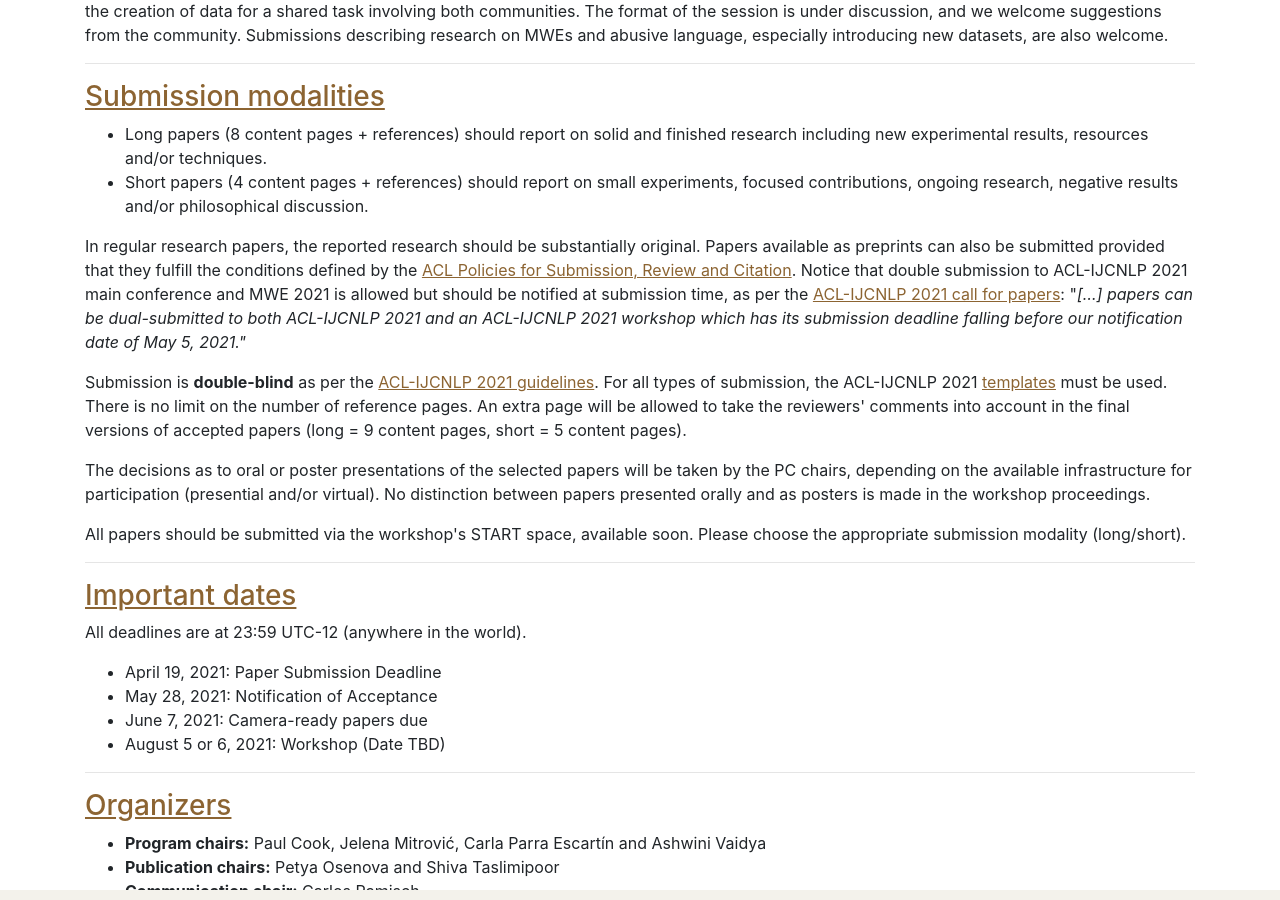
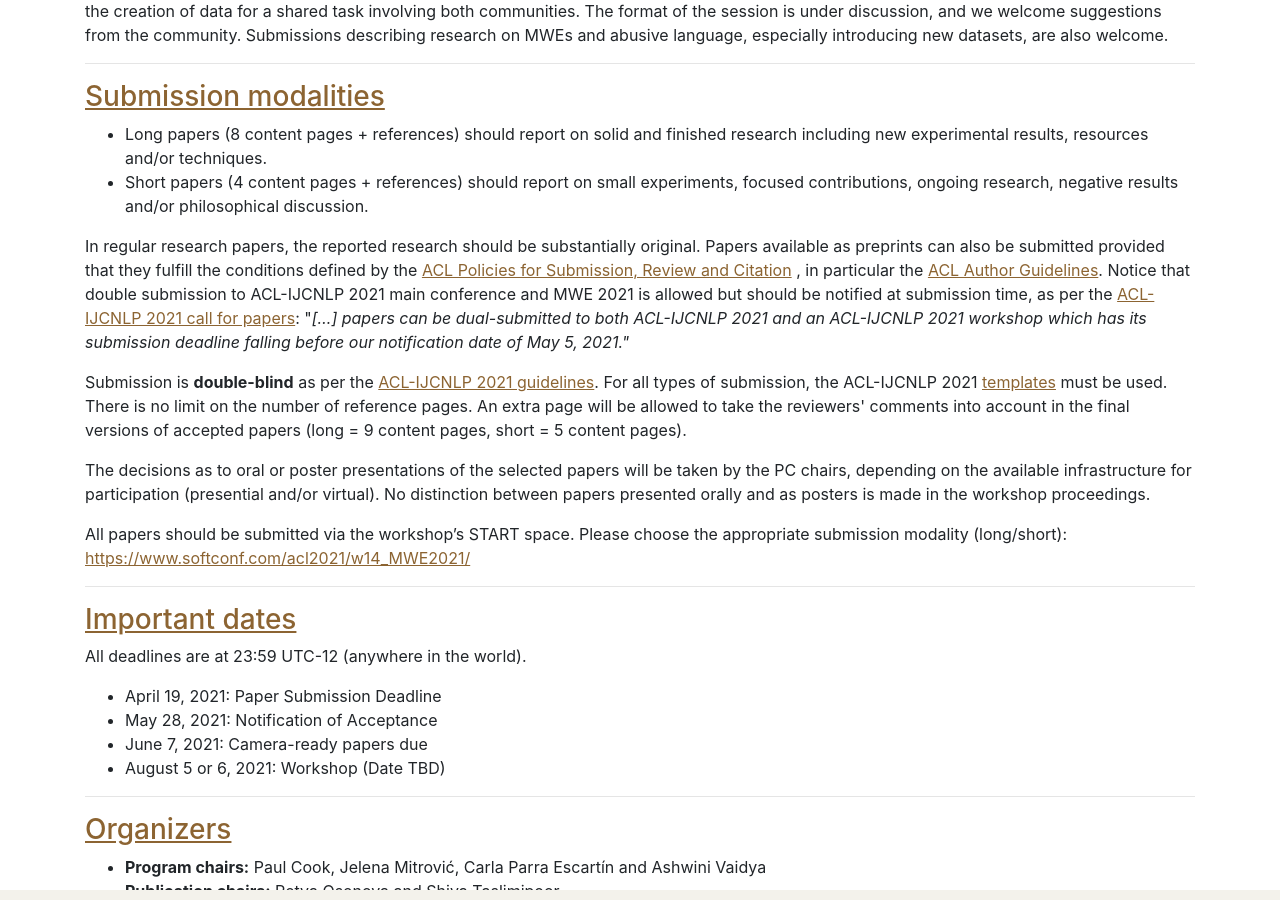
Before and after one commit to multiword/multiword.github.io, a Jekyll site: the page built from mwe2021/index.md, in a window 1280 px wide and 900 px high, scrolled down 1677 px. Built offline with Jekyll 4.4.1, drawn with Linux system fonts in a browser that asks for light colours; comment, search, counter and statistics services are not loaded.

Commit message:
Add START link and a link to ACL author guidelines

```diff
--- a/mwe2021/index.md
+++ b/mwe2021/index.md
@@ -61,6 +61,7 @@ The 17th Workshop on MWEs invites submissions on (but not limited to) the follow
 
 
 ##### Joint session with WOAH Workshop
+
 Pursuing the MWE Section's tradition of synergies with other communities and in accordance with ACL-IJCNLP 2021's theme track on NLP for social good, we will organise a joint session with the [Workshop on Online  Abuse and Harm (WOAH)](https://www.workshopononlineabuse.com/). We believe that MWEs are important in online abuse detection, and that the latter can provide an interesting testbed for MWE processing technology. The main goal is to pave the way towards the creation of data for a shared task involving both communities. The format of the session is under discussion, and we welcome suggestions from the community. Submissions describing research on MWEs and abusive language, especially introducing new datasets, are also welcome.
 
 
@@ -71,14 +72,14 @@ Pursuing the MWE Section's tradition of synergies with other communities and in
 - Long papers (8 content pages + references) should report on solid and finished research including new experimental results, resources and/or techniques.
 - Short papers (4 content pages + references) should report on small experiments, focused contributions, ongoing research, negative results and/or philosophical discussion.
 
-In regular research papers, the reported research should be substantially original. Papers available as preprints can also be submitted provided that they fulfill the conditions defined by the [ACL Policies for Submission, Review and Citation](https://www.aclweb.org/portal/content/new-policies-submission-review-and-citation). Notice that double submission to ACL-IJCNLP 2021 main conference and MWE 2021 is allowed but should be notified at submission time, as per the [ACL-IJCNLP 2021 call for papers](https://2021.aclweb.org/calls/papers/#multiple-submission-policy): &quot;_[...] papers can be dual-submitted to both ACL-IJCNLP 2021 and an ACL-IJCNLP 2021 workshop which has its submission deadline falling before our notification date of May 5, 2021.&quot;_
+In regular research papers, the reported research should be substantially original. Papers available as preprints can also be submitted provided that they fulfill the conditions defined by the [ACL Policies for Submission, Review and Citation](https://www.aclweb.org/portal/content/new-policies-submission-review-and-citation) , in particular the [ACL Author Guidelines](https://www.aclweb.org/adminwiki/index.php?title=ACL_Author_Guidelines). Notice that double submission to ACL-IJCNLP 2021 main conference and MWE 2021 is allowed but should be notified at submission time, as per the [ACL-IJCNLP 2021 call for papers](https://2021.aclweb.org/calls/papers/#multiple-submission-policy): &quot;_[...] papers can be dual-submitted to both ACL-IJCNLP 2021 and an ACL-IJCNLP 2021 workshop which has its submission deadline falling before our notification date of May 5, 2021.&quot;_
 
 Submission is **double-blind** as per the [ACL-IJCNLP 2021 guidelines](https://2021.aclweb.org/calls/papers/#paper-submission-information). For all types of submission, the ACL-IJCNLP 2021 [templates](https://2021.aclweb.org/calls/papers/#paper-submission-and-templates) must be used. There is no limit on the number of reference pages. An extra page will be allowed to take the reviewers&#39; comments into account in the final versions of accepted papers (long = 9 content pages, short = 5 content pages).
 
 The decisions as to oral or poster presentations of the selected papers will be taken by the PC chairs, depending on the available infrastructure for participation (presential and/or virtual). No distinction between papers presented orally and as posters is made in the workshop proceedings.
 
-All papers should be submitted via the workshop&#39;s START space, available soon. Please choose the appropriate submission modality (long/short).
-
+All papers should be submitted via the workshop's START space. Please choose the appropriate submission modality (long/short):
+[https://www.softconf.com/acl2021/w14_MWE2021/](https://www.softconf.com/acl2021/w14_MWE2021/)
 
 -----
 
```
